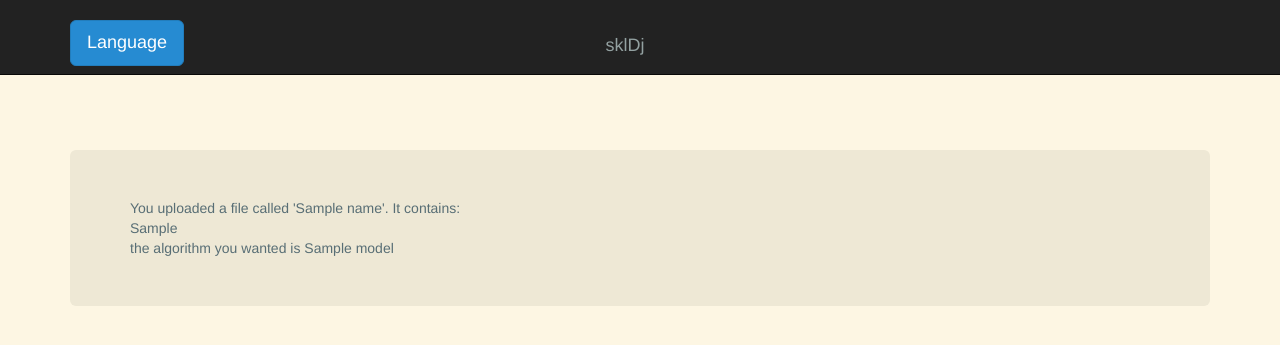
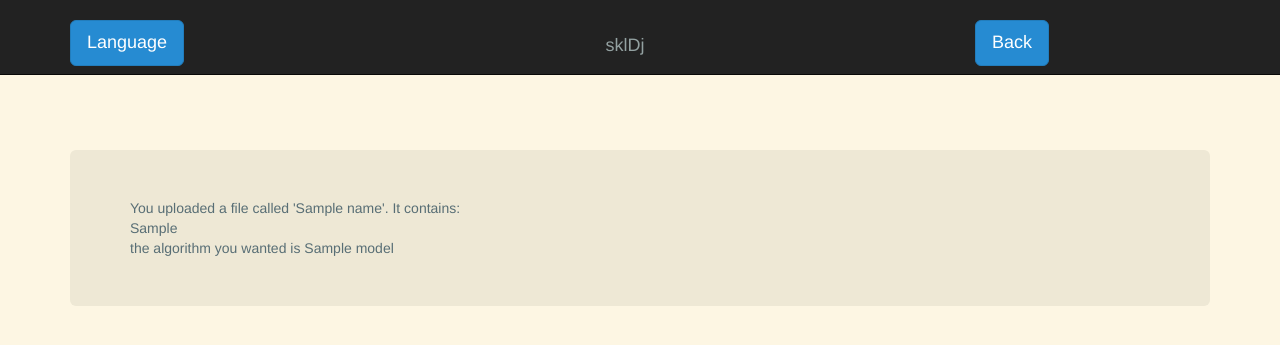
Before and after one commit to drvinceknight/sklDj, a Django app: template sklDj/frontend/templates/frontend/results.html in a window 1280 px wide. Shown: the top 345 px of the page. Run offline with Django 3.2, Linux system fonts and the light colour scheme; tables that the repository leaves empty hold one stand-in row (values such as "Sample post"); the template is opened without the code that fills it: values that come from a table or form of the project are taken from there, most other values are stand-ins (such as "Sample title", 1, 10 or a date in 2020).

Commit message:
Made back button actually take us back to home screen and only appear when needed

```diff
--- a/sklDj/frontend/templates/frontend/index.html
+++ b/sklDj/frontend/templates/frontend/index.html
@@ -1,4 +1,7 @@
 {% extends 'sklDj/base.html' %}
+
+{% block backnav_block%} {% endblock %}
+
 {% block body_block %}
 
     <div class="container">
--- a/sklDj/sklDj/templates/sklDj/base.html
+++ b/sklDj/sklDj/templates/sklDj/base.html
@@ -13,7 +13,6 @@
 
     <body>
 
-        {% block nav_block %}
     <nav class="navbar navbar-inverse navbar-fixed-top">
 <div class="container">
     <div class="navbar-header">
@@ -24,15 +23,22 @@
             <span class="icon-bar"></span>
         </button>
     </div>
-    <a class="navbar-brand" href="/frontend/">sklDj</a>
     <div id="navbar" class="collapse navbar-collapse">
         <ul class="nav navbar-nav navbar-left">
             <li><button type="button" class="btn btn-lg btn-primary">Language</button></li>
         </ul>
+    <a class="navbar-brand" href="/frontend/">sklDj</a>
+
+    {% block backnav_block %}
+        <ul class="nav navbar-nav navbar-right">
+            <li><form>
+<input type="button" class="btn btn-lg btn-primary" value="Back" onclick="window.location.href='/frontend/'" />
+</form></li>
+        </ul>
+    {% endblock %}
     </div><!--/.nav-collapse -->
 </div>
 </nav>
-{% endblock %}
 
         {% block body_block %}{% endblock %}
     </body>
```
